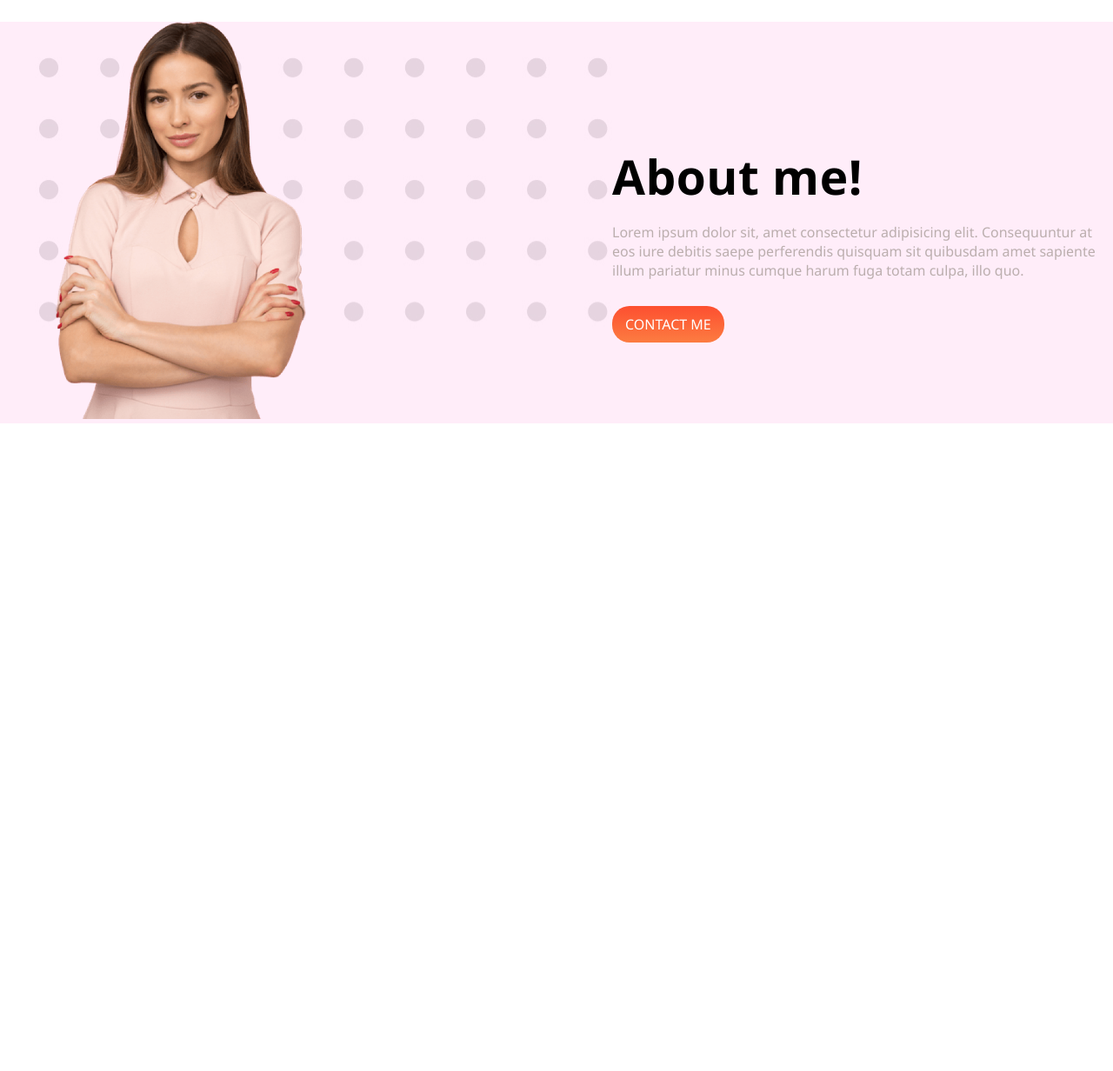
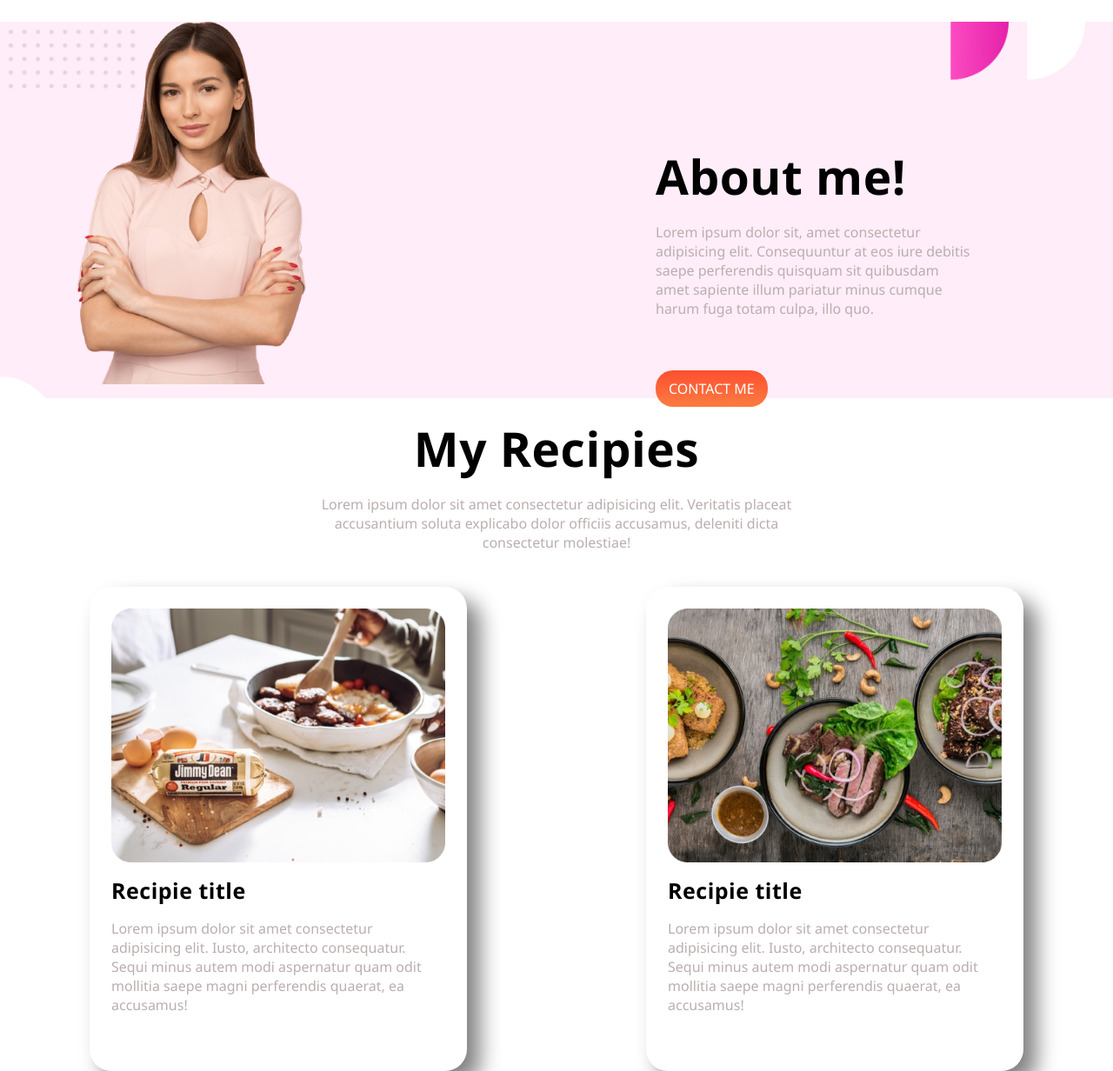
Before and after one commit to Nahidontheway/practice-day, a plain HTML site: page index.html in a window 1280 px wide. Shown: the part 503-1735 px from the top of the page at 87% size. Before the commit the page ends 990 px from the top, so only its background shows below. Drawn offline with Linux system fonts and the light colour scheme; a web font is replaced by a local one.

Commit message:
new secton add

```diff
--- a/index.html
+++ b/index.html
@@ -34,5 +34,24 @@
             <a href="#">Contact me</a>
         </div>
     </section>
+    <section class="recipie">
+        <div class="title">
+            <h1>My Recipies</h1>
+            <p>Lorem ipsum dolor sit amet consectetur adipisicing elit. Veritatis placeat accusantium soluta explicabo dolor officiis accusamus, deleniti dicta consectetur molestiae!</p>
+        </div>
+        <div class="item">
+            <div class="item-details">
+                <img src="assets/food/Project Cover.jpg" alt="cover">
+                <h1>Recipie title</h1>
+                <p>Lorem ipsum dolor sit amet consectetur adipisicing elit. Iusto, architecto consequatur. Sequi minus autem modi aspernatur quam odit mollitia saepe magni perferendis quaerat, ea accusamus!</p>
+            </div>
+            <div class="item-details">
+                <img src="assets/food/Project Cover1.jpg" alt="cover">
+                <h1>Recipie title</h1>
+                <p>Lorem ipsum dolor sit amet consectetur adipisicing elit. Iusto, architecto consequatur. Sequi minus autem modi aspernatur quam odit mollitia saepe magni perferendis quaerat, ea accusamus!</p>
+            </div>
+        </div>
+
+    </section>
 </body>
 </html>
--- a/style.css
+++ b/style.css
@@ -3,11 +3,15 @@ body{
     padding: 0;
     font-family: 'Segoe UI', Tahoma, Geneva, Verdana, sans-serif;
 }
-section{
+.first{
+    display: flex;
+}
+.second{
     display: flex;
 }
 section .first{
     background-image: url('assets/shapes/Frame\ 58.jpg');
+    background-size: cover;
 }
 .half-width{
     width: 50%;
@@ -50,7 +54,43 @@ section .second img{
     background-image: url('assets/shapes/Frame\ 59.jpg');
     background-repeat: no-repeat;
     width: 100%;
+    background-size: cover;
+    margin-bottom: 20px;
 }
 .second img{
     width: 50%;
+    padding-left: 25px;
 }
+.second .text{
+    margin-left: 100px;
+}
+.second h1{
+    margin-bottom: 10px;
+}
+.second p{
+    width: 70%;
+    margin-bottom: 70px;
+}
+section .title{
+    text-align: center;
+    width: 43%;
+    margin: 0 auto;
+}
+.item{
+    display: flex;
+}
+.item-details{
+
+    width: 30%;
+    margin: 0 auto;
+    padding: 25px;
+    border-radius: 25px;
+    box-shadow: 15px 15px 25px gray;
+}
+.item-details h1{
+    margin-top: 10px;
+    font-size: 25px;
+}
+.item-details img{
+    width: 100%;
+}
```
